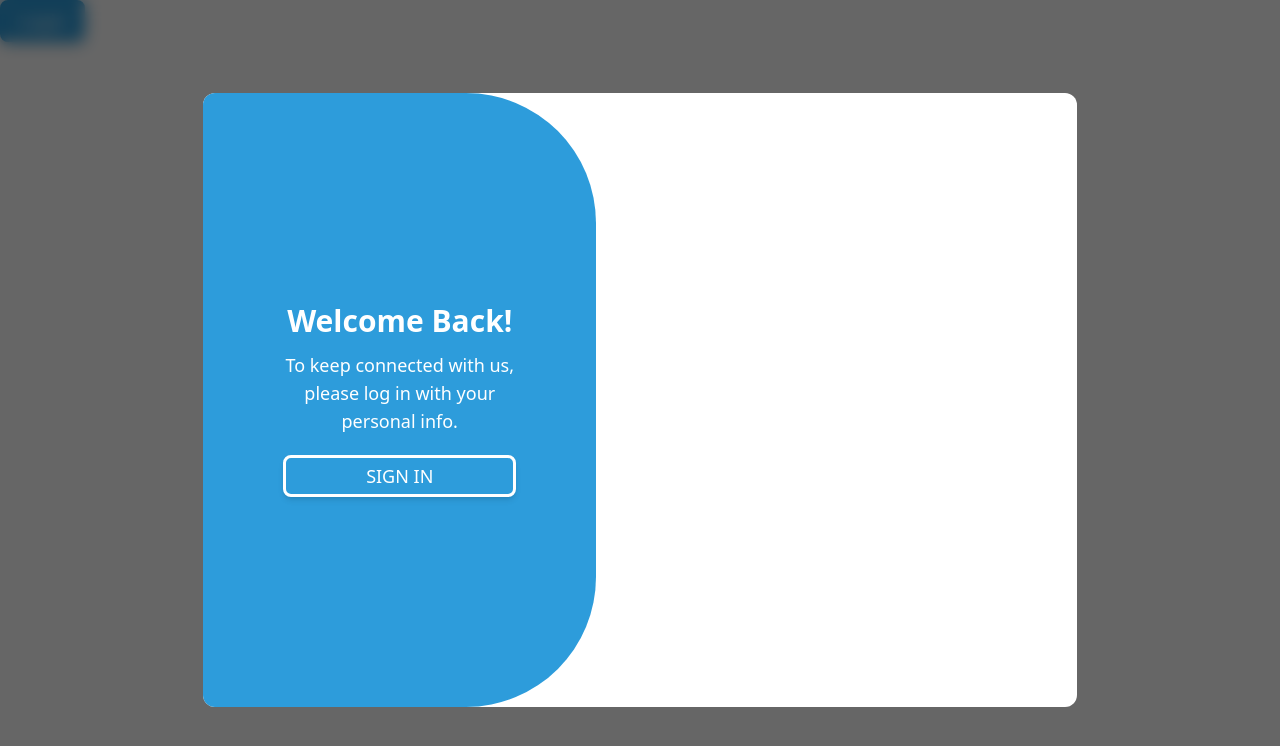
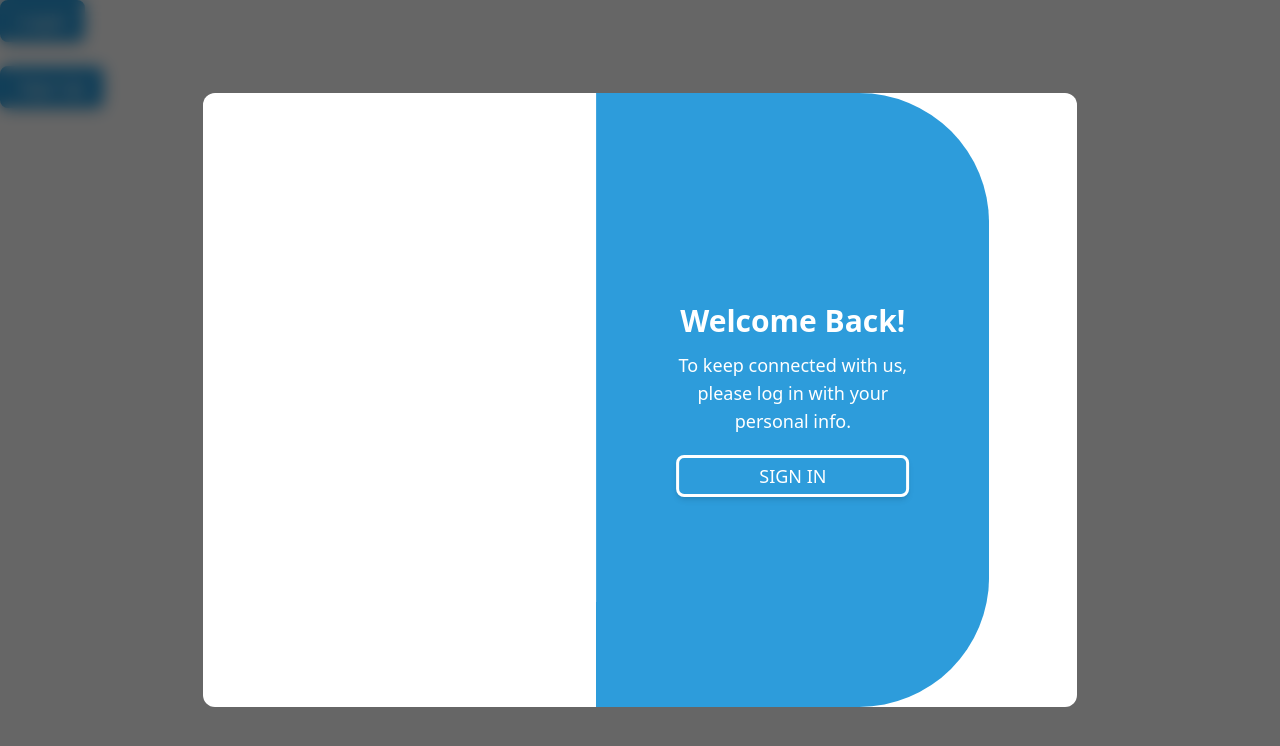
Before and after one commit to MrNobodyCam/SmartSched, a React (Vite) app in the folder frontend/: page / in a window 1280 px wide. Both pictures are taken after a click on the button "Login". Shown: the top 746 px of the page. Built offline with nearby package versions, Linux system fonts and the light colour scheme.

Commit message:
login signup

```diff
--- a/frontend/src/App.tsx
+++ b/frontend/src/App.tsx
@@ -1,9 +1,21 @@
 import { useState } from "react";
 import Login from "./components/login";
 import PrimaryBtn from "./components/PrimaryBtn";
+import Signup from "./components/signup";
 
 function App() {
   const [isLoginOpen, setIsLoginOpen] = useState(false);
+  const [isSignupOpen, setIsSignupOpen] = useState(false);
+
+  const openSignup = () => {
+    setIsLoginOpen(false);
+    setIsSignupOpen(true);
+  };
+
+  const openLogin = () => {
+    setIsSignupOpen(false);
+    setIsLoginOpen(true);
+  };
 
   return (
     <>
@@ -14,8 +26,21 @@
       >
         Login
       </PrimaryBtn>
+      <br />
+      <PrimaryBtn
+        px="px-10 md:px-12 lg:px-4"
+        py="py-1"
+        onClick={() => setIsSignupOpen(true)}
+      >
+        Sign Up
+      </PrimaryBtn>
 
-      {isLoginOpen && <Login onClose={() => setIsLoginOpen(false)} />}
+      {isLoginOpen && (
+        <Login onClose={() => setIsLoginOpen(false)} openSignup={openSignup} />
+      )}
+      {isSignupOpen && (
+        <Signup onClose={() => setIsSignupOpen(false)} openLogin={openLogin} />
+      )}
     </>
   );
 }
--- /dev/null
+++ b/frontend/src/components/Components-styles/login_signup_animation.css
@@ -0,0 +1,27 @@
+/* login_signup_animation.css */
+
+@keyframes slideInFromLeft {
+    0% {
+      transform: translateX(100%);
+    }
+    100% {
+      transform: translateX(0);
+    }
+}
+
+@keyframes slideInFromRight {
+    0% {
+      transform: translateX(-100%)
+    }
+    100% {
+      transform: translateX(0%);
+    }
+}
+
+.slideInFromLeft {
+    animation: slideInFromLeft 0.5s ease-out forwards;
+}
+
+.slideInFromRight {
+    animation: slideInFromRight 0.5s ease-out forwards;
+}
--- a/frontend/src/components/login.tsx
+++ b/frontend/src/components/login.tsx
@@ -1,11 +1,23 @@
-import { X } from "lucide-react";
 import SecondaryBtn from "./SecondaryBtn";
+import "./Components-styles/login_signup_animation.css";
 
-const Login = ({ onClose }: { onClose: () => void }) => {
+const Login = ({
+  onClose,
+  openSignup,
+}: {
+  onClose: () => void;
+  openSignup: () => void;
+}) => {
   return (
-    <div className="fixed inset-0 bg-black/60 backdrop-blur-sm flex items-center justify-center z-50 p-4">
-      <div className="flex bg-white h-[80%] w-[90%] md:w-[80%] lg:w-[70%] rounded-l-[12px] overflow-hidden rounded-[12px]">
-        <div className="w-[45%] bg-[#2D9CDB] hidden sm:flex flex-col items-center justify-center text-center p-6 rounded-r-[130px]">
+    <div
+      className="fixed inset-0 bg-black/60 backdrop-blur-sm flex items-center justify-center z-50 p-4"
+      onClick={onClose}
+    >
+      <div
+        className="flex bg-white h-[80%] w-[80%] md:w-[80%] lg:w-[70%] rounded-l-[12px] overflow-hidden rounded-[12px]"
+        onClick={(e) => e.stopPropagation()}
+      >
+        <div className="slideInFromLeft w-[45%] bg-[#2D9CDB] hidden sm:flex flex-col items-center justify-center text-center p-6 rounded-r-[130px]">
           <h1 className="text-3xl font-bold text-white">Welcome Back!</h1>
           <p className="text-sm md:text-base lg:text-lg text-white w-[70%] mt-3 mb-5">
             To keep connected with us, please log in with your personal info.
@@ -15,9 +27,16 @@
             color="white"
             px="px-10 md:px-20 sm-200"
             py="py-1"
+            onClick={() => {
+              onClose();
+              openSignup();
+            }}
           >
             SIGN IN
           </SecondaryBtn>
+        </div>
+        <div className="w-[55%] flex flex-col justify-center items-center">
+          <h1 className="text-3xl font-bold">Create Account</h1>
         </div>
       </div>
     </div>
--- /dev/null
+++ b/frontend/src/components/signup.tsx
@@ -0,0 +1,44 @@
+import SecondaryBtn from "./SecondaryBtn";
+
+const Signup = ({
+  onClose,
+  openLogin,
+}: {
+  onClose: () => void;
+  openLogin: () => void;
+}) => {
+  return (
+    <div
+      className="fixed inset-0 bg-black/60 backdrop-blur-sm flex items-center justify-center z-50 p-4"
+      onClick={onClose}
+    >
+      <div
+        className="flex bg-white h-[80%] w-[80%] md:w-[80%] lg:w-[70%] rounded-l-[12px] overflow-hidden rounded-[12px]"
+        onClick={(e) => e.stopPropagation()}
+      >
+        <div className="w-[100%] flex justify-end">
+          <div className="slideInFromRight w-[45%] bg-[#2D9CDB] hidden sm:flex flex-col items-center justify-center text-center p-6 rounded-l-[130px]">
+            <h1 className="text-3xl font-bold text-white">Hello Friend!</h1>
+            <p className="text-sm md:text-base lg:text-lg text-white w-[70%] mt-3 mb-5">
+              Register with your personal detail to use all of site features
+            </p>
+            <SecondaryBtn
+              border="white"
+              color="white"
+              px="px-10 md:px-20 sm-200"
+              py="py-1"
+              onClick={() => {
+                onClose();
+                openLogin();
+              }}
+            >
+              SIGN UP
+            </SecondaryBtn>
+          </div>
+        </div>
+      </div>
+    </div>
+  );
+};
+
+export default Signup;
```
